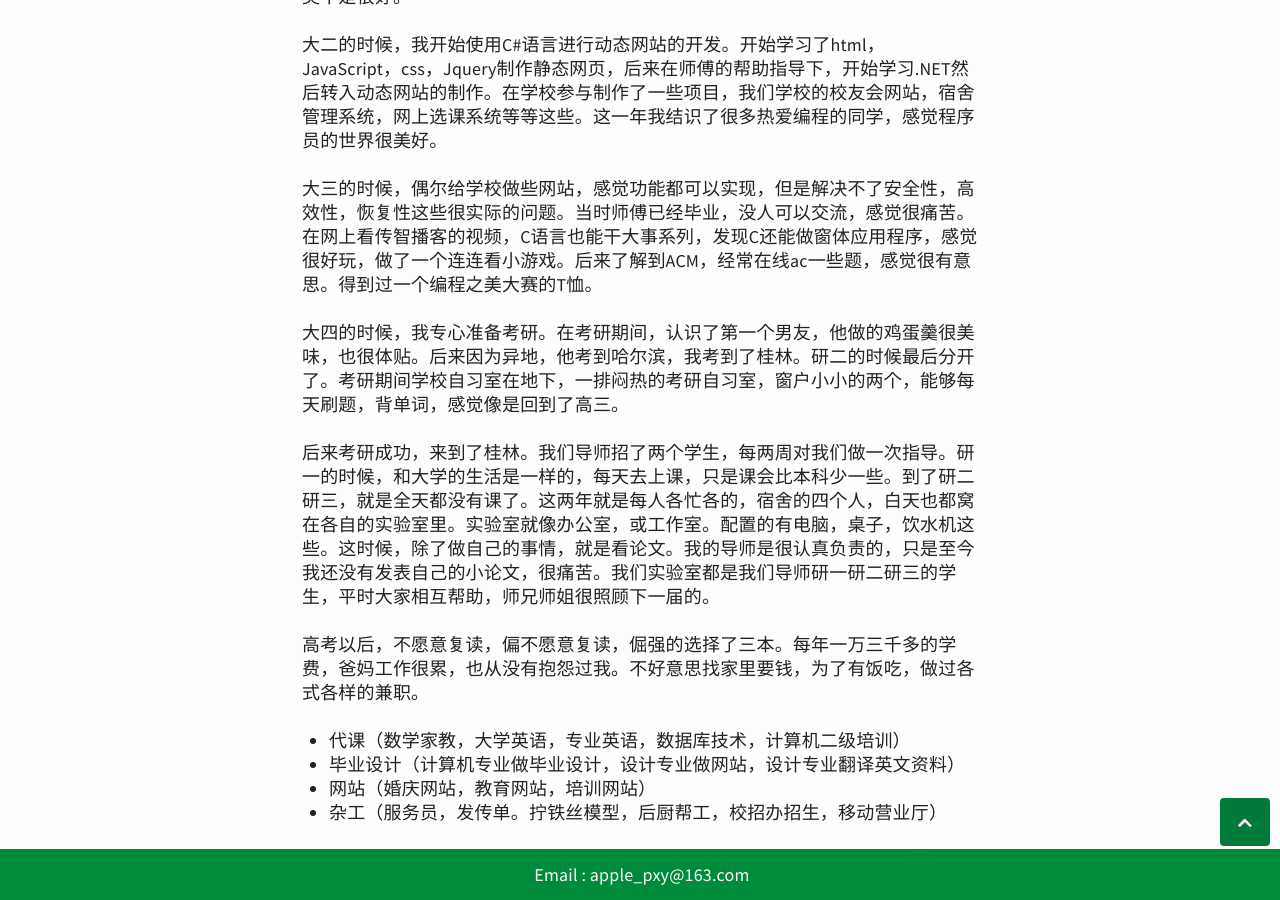
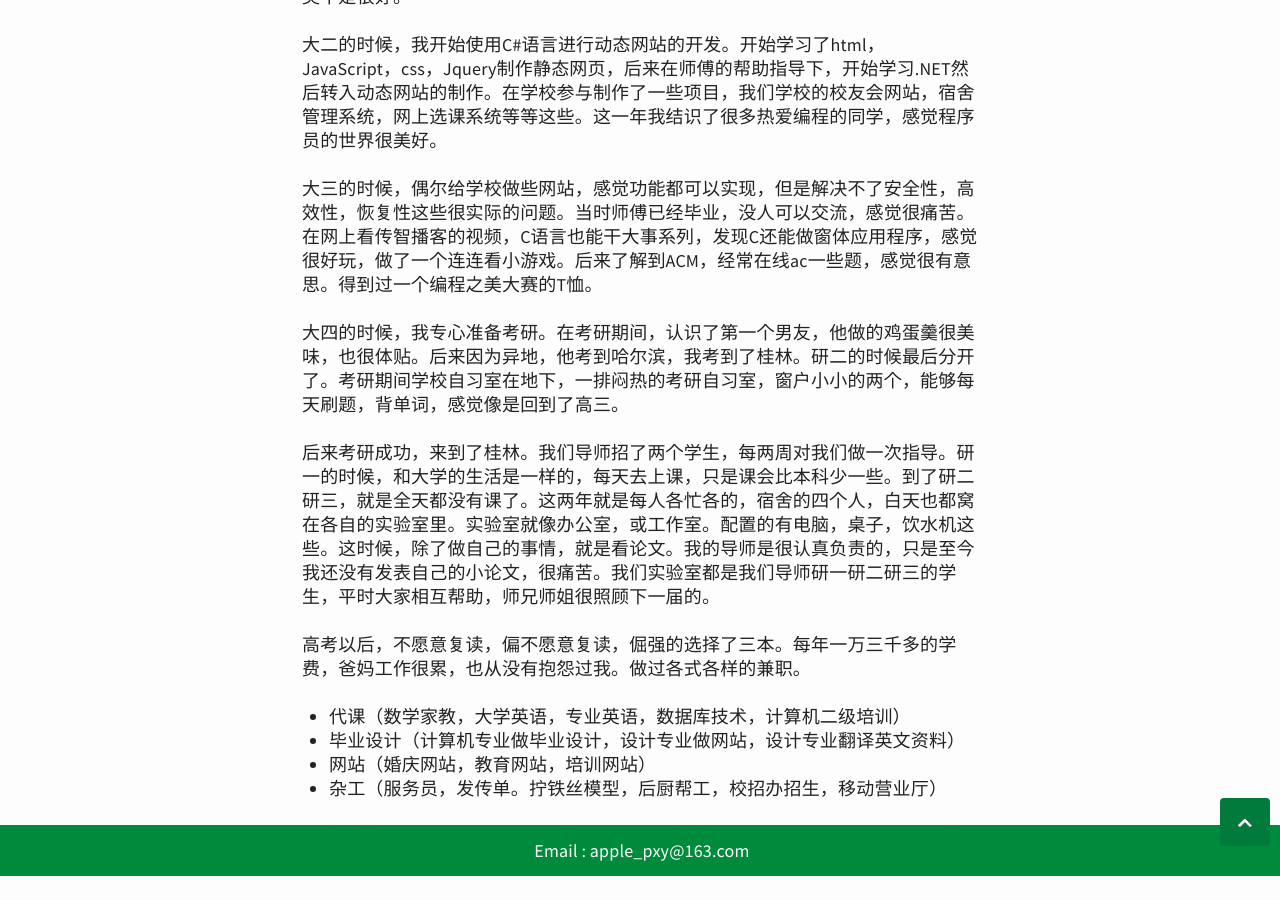
Before and after one commit to xiaoyu33/xiaoyu33.github.io, a Jekyll site: the page built from _posts/2015-08-15-this is xiaoyu.md, in a window 1280 px wide and 900 px high, scrolled down 686 px. Built offline with Jekyll 4.4.1, drawn with Linux system fonts in a browser that asks for light colours; comment, search, counter and statistics services are not loaded; after the commit the page ends 1562 px from its top, so only the background shows below that.

Commit message:
Update 2015-08-15-this is xiaoyu.md

```diff
--- a/_posts/2015-08-15-this is xiaoyu.md
+++ b/_posts/2015-08-15-this is xiaoyu.md
@@ -22,7 +22,7 @@ this is xiaoyu's blog
 
 后来考研成功，来到了桂林。我们导师招了两个学生，每两周对我们做一次指导。研一的时候，和大学的生活是一样的，每天去上课，只是课会比本科少一些。到了研二研三，就是全天都没有课了。这两年就是每人各忙各的，宿舍的四个人，白天也都窝在各自的实验室里。实验室就像办公室，或工作室。配置的有电脑，桌子，饮水机这些。这时候，除了做自己的事情，就是看论文。我的导师是很认真负责的，只是至今我还没有发表自己的小论文，很痛苦。我们实验室都是我们导师研一研二研三的学生，平时大家相互帮助，师兄师姐很照顾下一届的。
 
-高考以后，不愿意复读，偏不愿意复读，倔强的选择了三本。每年一万三千多的学费，爸妈工作很累，也从没有抱怨过我。不好意思找家里要钱，为了有饭吃，做过各式各样的兼职。
+高考以后，不愿意复读，偏不愿意复读，倔强的选择了三本。每年一万三千多的学费，爸妈工作很累，也从没有抱怨过我。做过各式各样的兼职。
 * 代课（数学家教，大学英语，专业英语，数据库技术，计算机二级培训）
 * 毕业设计（计算机专业做毕业设计，设计专业做网站，设计专业翻译英文资料）
 * 网站（婚庆网站，教育网站，培训网站）
```
